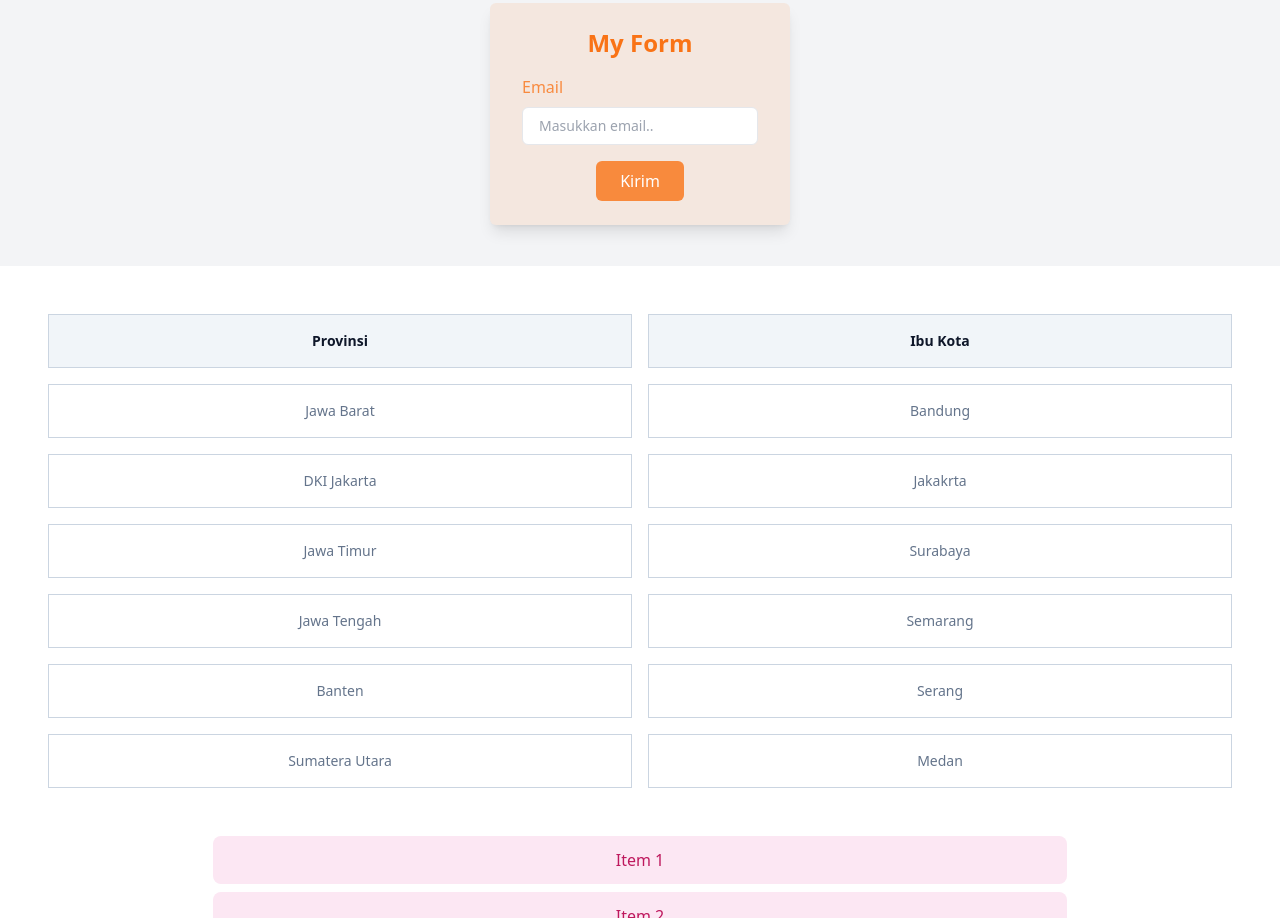
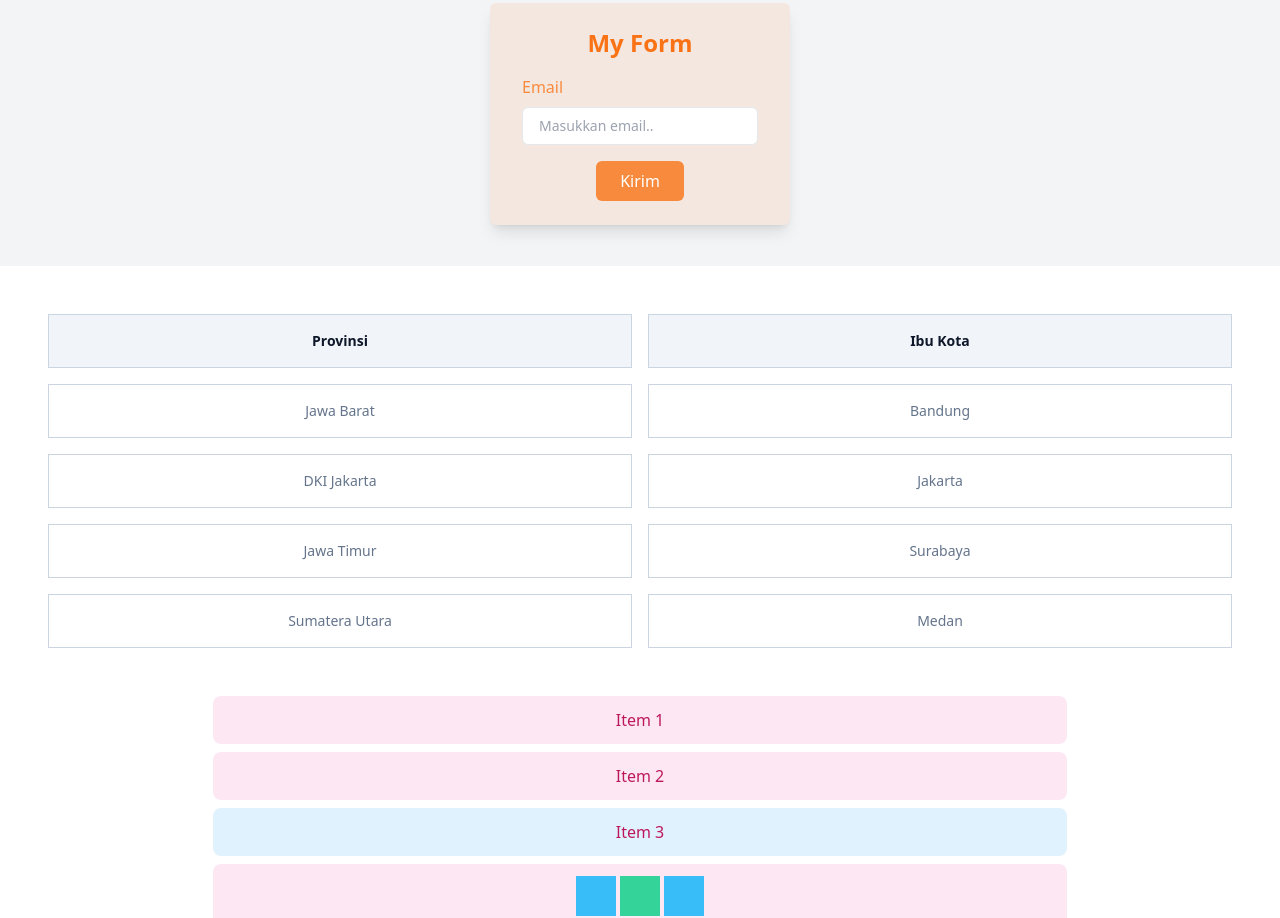
Before and after one commit to sianturiwilly/coba-tailwind-3.1, a website: page index.html in a window 1280 px wide. Shown: the part 282-1200 px from the top of the page. Drawn offline with Linux system fonts and the light colour scheme.

Commit message:
Commit kedua

```diff
--- a/index.html
+++ b/index.html
@@ -47,19 +47,12 @@
                 </tr>
                 <tr class="text-center">
                     <td class="border border-slate-300 dark:border-slate-700 p-4 text-slate-500 dark:text-slate-400">DKI Jakarta</td>
-                    <td class="border border-slate-300 dark:border-slate-700 p-4 text-slate-500 dark:text-slate-400">Jakakrta</td>
+                    <td class="border border-slate-300 dark:border-slate-700 p-4 text-slate-500 dark:text-slate-400">Jakarta</td>
                 </tr>
                 <tr class="text-center">
                     <td class="border border-slate-300 dark:border-slate-700 p-4 text-slate-500 dark:text-slate-400">Jawa Timur</td>
                     <td class="border border-slate-300 dark:border-slate-700 p-4 text-slate-500 dark:text-slate-400">Surabaya</td>
                 </tr>
-                <tr class="text-center">
-                    <td class="border border-slate-300 dark:border-slate-700 p-4 text-slate-500 dark:text-slate-400">Jawa Tengah</td>
-                    <td class="border border-slate-300 dark:border-slate-700 p-4 text-slate-500 dark:text-slate-400">Semarang</td>
-                </tr>
-                <tr class="text-center">
-                    <td class="border border-slate-300 dark:border-slate-700 p-4 text-slate-500 dark:text-slate-400">Banten</td>
-                    <td class="border border-slate-300 dark:border-slate-700 p-4 text-slate-500 dark:text-slate-400">Serang</td>
                 </tr>
                 <tr class="text-center">
                     <td class="border border-slate-300 dark:border-slate-700 p-4 text-slate-500 dark:text-slate-400">Sumatera Utara</td>
```
